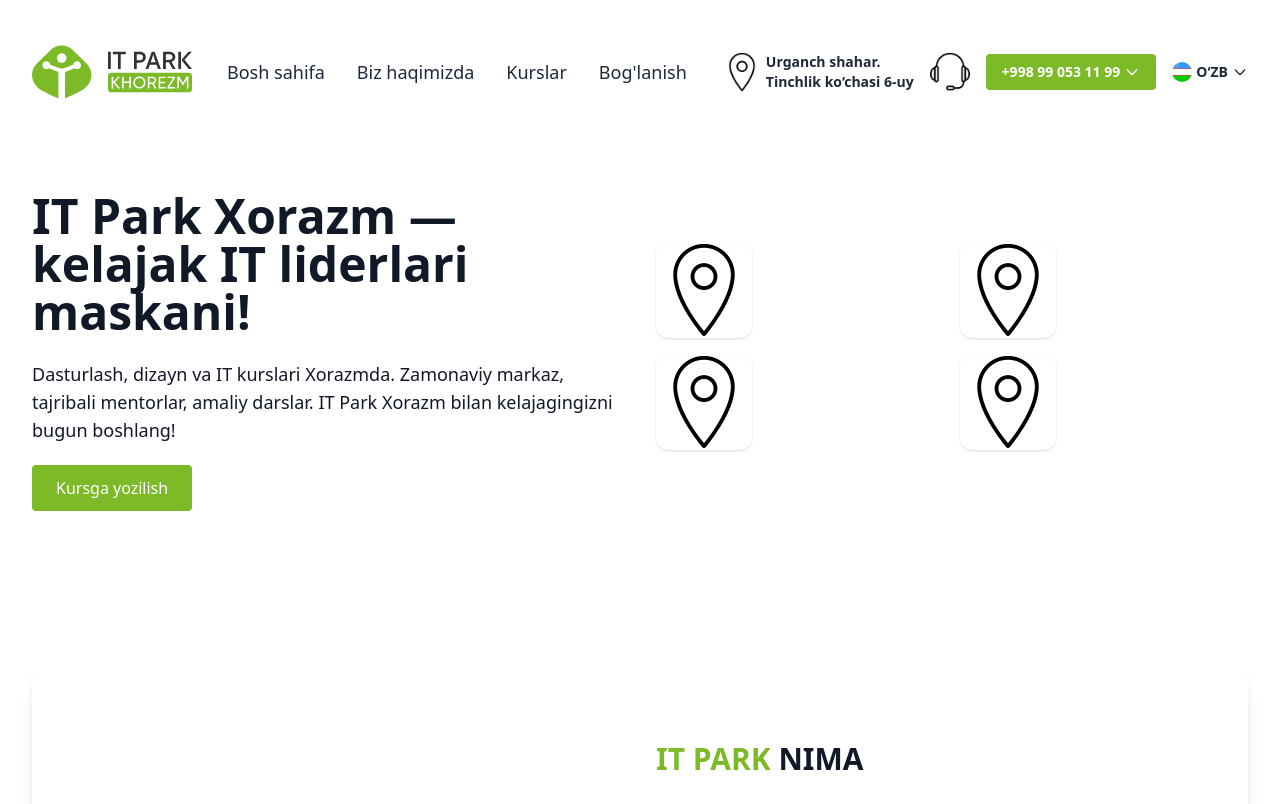
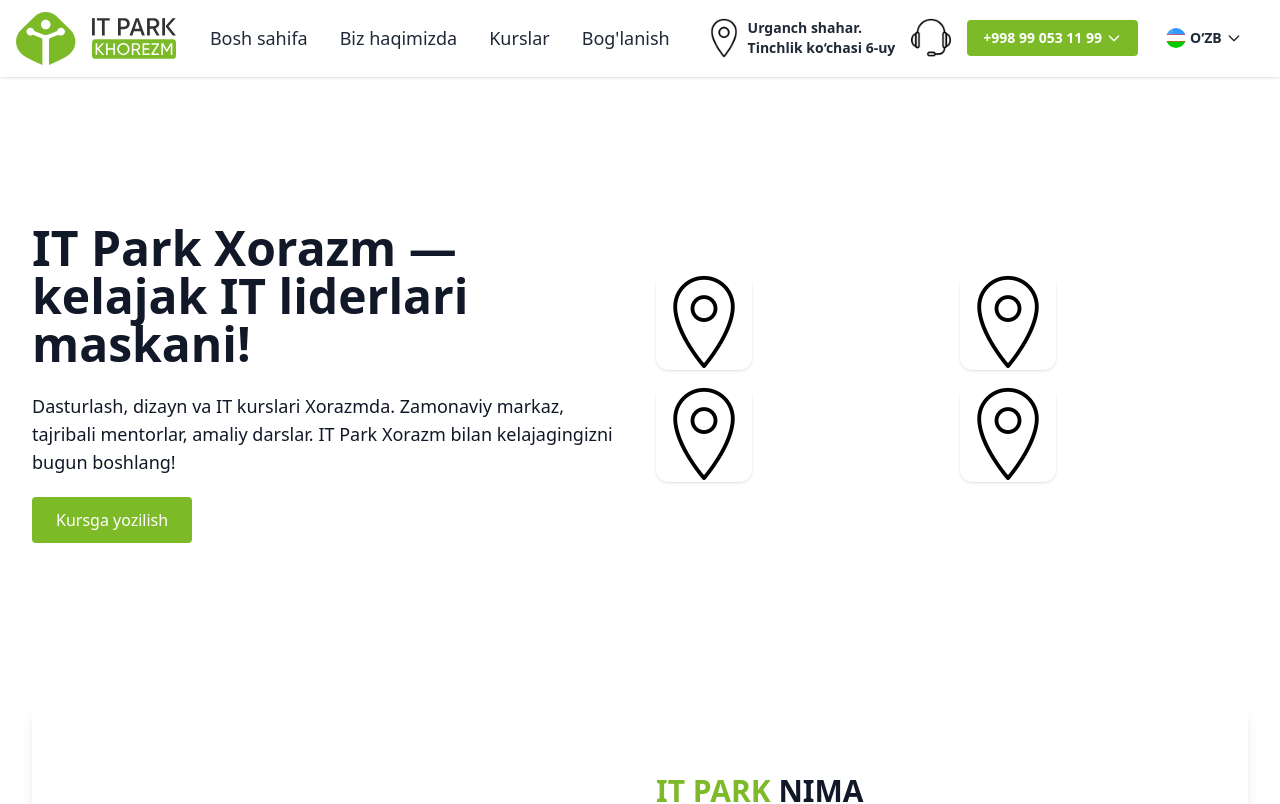
Before and after one commit to TemurbekReyimberdiyev/itparkxorazm-vue, a Vue app: page / in a window 1280 px wide. Shown: the top 804 px of the page. Built offline with nearby package versions, Linux system fonts and the light colour scheme.

Commit message:
til va tel raqam to'g'irlandi

```diff
--- a/index.html
+++ b/index.html
@@ -6,7 +6,7 @@
     <meta name="viewport" content="width=device-width, initial-scale=1.0">
     <title>IT Park Xorazm</title>
   </head>
-  <body>
+  <body class="pt-0 lg:pt-28">
     <div id="app"></div>
     <script type="module" src="/src/main.js"></script>
   </body>
--- /dev/null
+++ b/src/components/LanguageDropdown.vue
@@ -0,0 +1,76 @@
+<template>
+  <div ref="dropdownRef" class="relative inline-block text-left min-w-[110px]">
+    <div
+      @click="toggleDropdown"
+      class="flex items-center space-x-1 cursor-pointer text-sm text-gray-800 font-semibold px-3 py-2 rounded transition"
+    >
+      <img :src="selectedLanguage.flag" alt="flag" class="w-5 h-5 rounded-full" />
+      <span>{{ selectedLanguage.label }}</span>
+      <svg xmlns="http://www.w3.org/2000/svg" class="h-4 w-4 transition-transform duration-200"
+           :class="{ 'rotate-180': isOpen }"
+           fill="none" viewBox="0 0 24 24" stroke="currentColor">
+        <path stroke-linecap="round" stroke-linejoin="round" stroke-width="2"
+              d="M19 9l-7 7-7-7" />
+      </svg>
+    </div>
+
+    <!-- Dropdown menyu -->
+    <div
+      v-if="isOpen"
+      class="absolute right-0 mt-0 w-full bg-white border border-gray-200 rounded shadow z-10"
+    >
+      <div
+        v-for="(lang, index) in otherLanguages"
+        :key="index"
+        @click="selectLanguage(lang)"
+        class="flex items-center space-x-2 px-3 py-2 text-gray-800 text-sm font-semibold cursor-pointer hover:bg-gray-100"
+      >
+        <img :src="lang.flag" alt="flag" class="w-5 h-5 rounded-full" />
+        <span>{{ lang.label }}</span>
+      </div>
+    </div>
+  </div>
+</template>
+
+<script setup>
+import { ref, computed, onMounted, onBeforeUnmount } from 'vue'
+
+// Tillar
+const languages = [
+  { label: 'O‘ZB', flag: new URL('../assets/images/uzb.png', import.meta.url).href },
+  { label: 'RUS',  flag: new URL('../assets/images/rus.png', import.meta.url).href }
+]
+
+const selectedLanguage = ref(languages[0])
+
+const isOpen = ref(false)
+
+const otherLanguages = computed(() =>
+  languages.filter(lang => lang.label !== selectedLanguage.value.label)
+)
+
+const toggleDropdown = () => {
+  isOpen.value = !isOpen.value
+}
+
+const selectLanguage = (lang) => {
+  selectedLanguage.value = lang
+  isOpen.value = false
+}
+
+const dropdownRef = ref(null)
+
+const handleClickOutside = (event) => {
+  if (dropdownRef.value && !dropdownRef.value.contains(event.target)) {
+    isOpen.value = false
+  }
+}
+
+onMounted(() => {
+  window.addEventListener('click', handleClickOutside)
+})
+
+onBeforeUnmount(() => {
+  window.removeEventListener('click', handleClickOutside)
+})
+</script>
--- a/src/components/Navbar.vue
+++ b/src/components/Navbar.vue
@@ -1,14 +1,15 @@
 <template>
-  <nav class="flex items-center justify-between">
+  <nav class="fixed top-0 left-0 w-full z-50 backdrop-blur-md bg-white/50 shadow transition-all">
+    <div class="flex items-center justify-between max-w-7xl mx-auto px-4 py-3">
       <!-- Chap tomon: Logo -->
-    <div class="flex items-center space-x-3">
-      <img src="../assets/images/logo.svg" alt="IT Park Xorazm" class="w-40 h-20" />
-
-    </div>
+      <a href="/" class="flex items-center space-x-3">
+        <img src="../assets/images/logo.svg" alt="IT Park Xorazm" class="w-40 h-15" />
+      </a>
 
       <!-- O'rtada: Menu -->
       <div class="hidden lg:flex space-x-8 items-center text-lg">
-      <router-link to="/" class="font-medium text-gray-800 hover:text-[#7dba28]">Bosh sahifa</router-link>
+        <!-- <router-link to="/" class="font-medium text-gray-800 hover:text-[#7dba28]">Bosh sahifa</router-link> -->
+        <a href="/" class="font-medium text-gray-800 hover:text-[#7dba28]">Bosh sahifa</a>
         <a href="#about" class="font-medium text-gray-800 hover:text-[#7dba28]">Biz haqimizda</a>
         <a href="#courses" class="font-medium text-gray-800 hover:text-[#7dba28]">Kurslar</a>
         <a href="#contact" class="font-medium text-gray-800 hover:text-[#7dba28]">Bog'lanish</a>
@@ -16,20 +17,20 @@
 
       <!-- O'ng tomon: manzil, aloqa va til -->
       <div class="hidden lg:flex items-center space-x-4">
-      <!-- Manzil -->
-      <div class="flex items-center text-gray-700 text-sm space-x-1">
+
+        <a href="https://yandex.uz/maps/-/CHwP7E-q" target="_blank" rel="noopener"
+          class="flex items-center text-gray-700 text-sm space-x-1">
           <img src="../assets/images/location.png" alt="location" class="w-10 h-10" />
           <span class="text-gray-800 font-semibold">
             <span class="block">Urganch shahar.</span>
             <span class="block">Tinchlik ko‘chasi 6-uy</span>
           </span>
-      </div>
+        </a>
 
-      <!-- Headset ikonkasi -->
+
         <img src="../assets/images/headset.png" alt="headset" class="w-10 h-10" />
 
-      <!-- Telefon tugmasi -->
-      <a href="tel:+998990531199"
+        <!-- <a href="tel:+998990531199"
            class="bg-[#7dba28] font-semibold hover:bg-[#689a23] text-white px-4 py-2 rounded text-sm flex items-center space-x-1">
           <span>+998 99 053 11 99</span>
           <svg xmlns="http://www.w3.org/2000/svg" class="h-4 w-4" fill="none"
@@ -37,10 +38,11 @@
             <path stroke-linecap="round" stroke-linejoin="round" stroke-width="2"
                   d="M19 9l-7 7-7-7" />
           </svg>
-      </a>
+        </a> -->
 
-      <!-- Til tanlash -->
-      <div class="flex items-center space-x-1 cursor-pointer text-sm text-gray-800 font-semibold">
+        <PhoneDropdown />
+
+        <!-- <div class="flex items-center space-x-1 cursor-pointer text-sm text-gray-800 font-semibold">
           <img src="../assets/images/uzb.png" alt="flag" class="w-5 h-5 rounded-full" />
           <span>O‘ZB</span>
           <svg xmlns="http://www.w3.org/2000/svg" class="h-4 w-4" fill="none"
@@ -48,7 +50,9 @@
             <path stroke-linecap="round" stroke-linejoin="round" stroke-width="2"
                   d="M19 9l-7 7-7-7" />
           </svg>
-      </div>
+        </div> -->
+
+        <LanguageDropdown />
       </div>
 
       <!-- Mobil menyu tugmasi -->
@@ -59,15 +63,18 @@
                 d="M4 6h16M4 12h16M4 18h16" />
         </svg>
       </button>
+    </div>
   </nav>
 </template>
 
 <script>
+import PhoneDropdown from '../components/PhoneDropdown.vue'
+import LanguageDropdown from '../components/LanguageDropdown.vue';
 
 export default {
-  name: 'Navbar'
+  name: 'Navbar',
+  components: {
+    PhoneDropdown, LanguageDropdown
+  }
 }
 </script>
-
-<style scoped>
-</style>
--- /dev/null
+++ b/src/components/PhoneDropdown.vue
@@ -0,0 +1,88 @@
+<template>
+  <div ref="dropdownRef" class="relative inline-block text-left">
+    <button
+      ref="buttonRef"
+      @click="toggleDropdown"
+      class="bg-[#7dba28] font-semibold hover:bg-[#689a23] text-white px-4 py-2 rounded text-sm flex items-center space-x-1"
+    >
+      <span>{{ selectedNumber }}</span>
+      <svg xmlns="http://www.w3.org/2000/svg" class="h-4 w-4" fill="none"
+           viewBox="0 0 24 24" stroke="currentColor">
+        <path stroke-linecap="round" stroke-linejoin="round" stroke-width="2"
+              d="M19 9l-7 7-7-7" />
+      </svg>
+    </button>
+
+    <!-- Dropdown menu -->
+    <div
+      v-if="isOpen"
+      class="absolute right-0 mt-2 bg-white border border-gray-200 rounded shadow-lg z-10"
+      :style="{ width: dropdownWidth }"
+    >
+      <a
+        v-for="(number, index) in phoneNumbers"
+        :key="index"
+        :href="`tel:${number.tel}`"
+        class="block px-4 py-2 text-gray-800 hover:bg-gray-100"
+        @click="closeDropdown"
+      >
+        {{ number.display }}
+      </a>
+    </div>
+  </div>
+</template>
+
+<script setup>
+import { ref, onMounted, onBeforeUnmount } from 'vue'
+
+const isOpen = ref(false)
+const selectedNumber = ref('+998 99 053 11 99')
+
+const phoneNumbers = [
+  { display: '+998 99 053 11 99', tel: '+998990531199' },
+  { display: '+998 93 150 11 99', tel: '+998931501199' },
+]
+
+// Dropdown ochish-yopish
+const toggleDropdown = () => {
+  isOpen.value = !isOpen.value
+}
+
+// Dropdown'ni yopish
+const closeDropdown = () => {
+  isOpen.value = false
+}
+
+// Tugma va dropdown uchun ref lar
+const dropdownRef = ref(null)
+const buttonRef = ref(null)
+const dropdownWidth = ref('auto')
+
+// Tashqi klikni tutish
+const handleClickOutside = (event) => {
+  if (
+    dropdownRef.value &&
+    !dropdownRef.value.contains(event.target)
+  ) {
+    isOpen.value = false
+  }
+}
+
+// Tugma kengligini olish
+const setDropdownWidth = () => {
+  if (buttonRef.value) {
+    dropdownWidth.value = `${buttonRef.value.offsetWidth}px`
+  }
+}
+
+onMounted(() => {
+  setDropdownWidth()
+  window.addEventListener('click', handleClickOutside)
+  window.addEventListener('resize', setDropdownWidth)
+})
+
+onBeforeUnmount(() => {
+  window.removeEventListener('click', handleClickOutside)
+  window.removeEventListener('resize', setDropdownWidth)
+})
+</script>
```
Also changed, not shown: src/assets/images/rus.png (added), src/layouts/MainLayout.vue (line endings or trailing spaces). Lines whose indentation alone changed are shown as unchanged.
